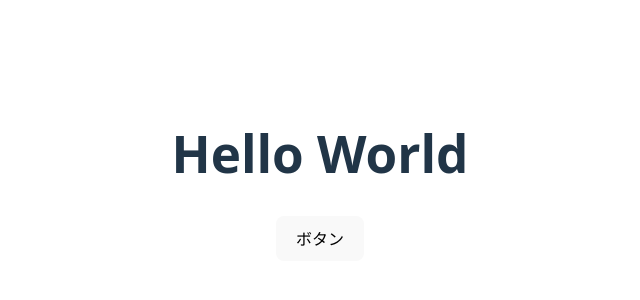
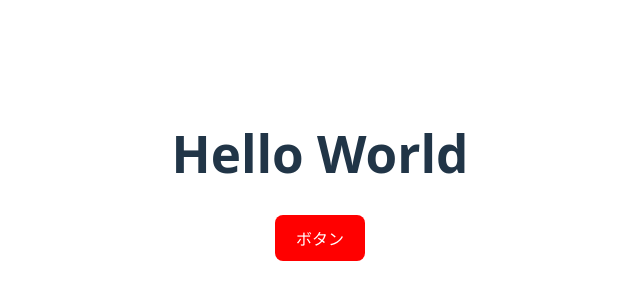
Before and after one commit to Liaam05/react-app, a React (Vite) app: page / in a window 1280 px wide. Shown: the part 224-524 px from the top of the page, without its empty margins (320-960 px from the left). Built offline with nearby package versions, Linux system fonts and the light colour scheme.

Commit message:
add components/Button

```diff
--- a/src/App.jsx
+++ b/src/App.jsx
@@ -1,6 +1,6 @@
 
 import './App.css'
-import Button from './Button.jsx'
+import Button from './components/Button/Button.jsx'
 
 function App() {
 
--- a/src/Button.jsx
+++ b/src/components/Button/Button.jsx
@@ -1,3 +1,5 @@
+import style from './Button.module.css';
+
 function Button(props) {
 
     const { type, disabled, children, onClick } = props;
@@ -5,7 +7,7 @@
 
 
     return (
-        <button type={type} disabled={disabled} onClick={onClick}>
+        <button className={style.button} type={type} disabled={disabled} onClick={onClick}>
             {children}
         </button>
     )
--- /dev/null
+++ b/src/components/Button/Button.module.css
@@ -0,0 +1,5 @@
+.button {
+    padding: 10px 20px;
+    background-color: red;
+    color: white;
+}
```
